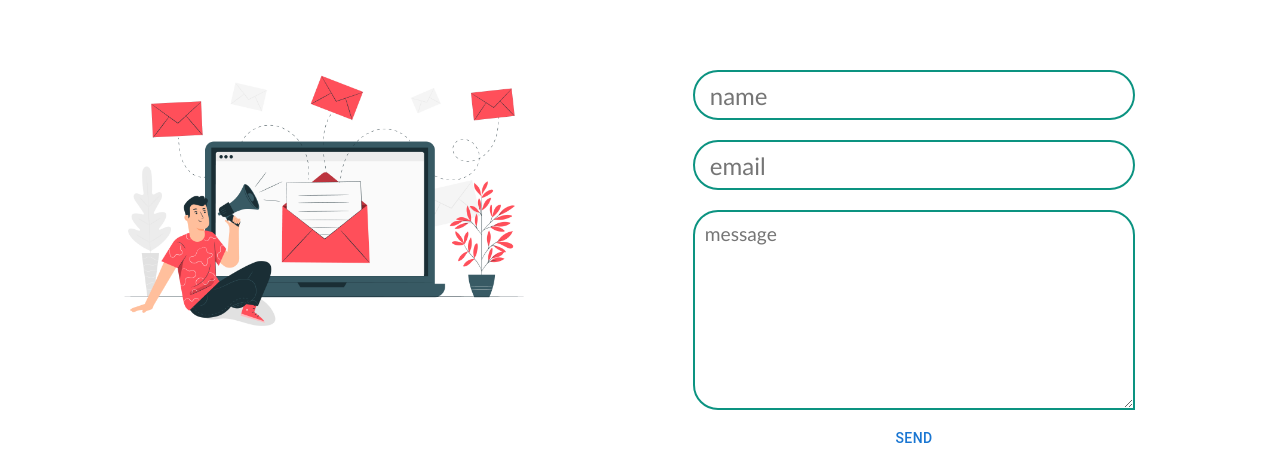
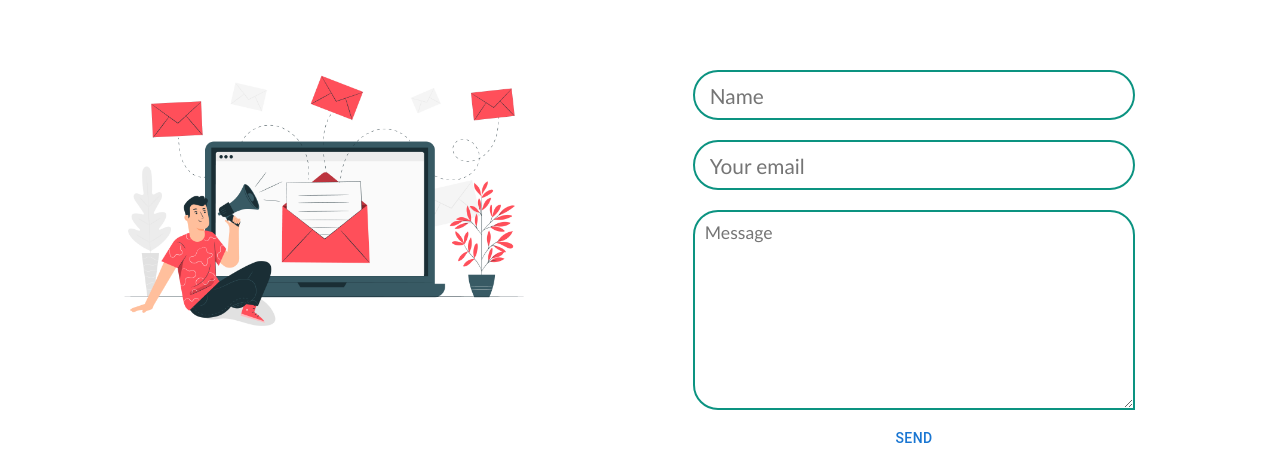
Before and after one commit to sina-olfati/sina-olfati-site, a React (Create React App) app: page /contact in a window 1280 px wide. Shown: the part 800-1260 px from the top of the page. Built offline with nearby package versions, Linux system fonts and the light colour scheme; a web font is replaced by a local one.

Commit message:
Contact: EmailMe: made it bilingual

```diff
--- a/public/assets/locales/en/translation.json
+++ b/public/assets/locales/en/translation.json
@@ -65,5 +65,16 @@
     "portfolio-two-name": "Sina's Market",
     "portfolio-two-description": "Every resume needs a shopping cart project, Also it is an evidence to my skills with redux",
     "portfolio-two-technologies": "Technologies: React, Redux, TypeScript, PWA(It is installable), Material Ui, SPA, Formik, i18next(made it multilingual), JavaScript, CSS, HTML",
-    "portfolio-two-visit": "Visit the site"
+    "portfolio-two-visit": "Visit the site",
+
+
+    "contact-emailme-emailme": "Email Me",
+    "contact-emailme-name-placeholder": "Name",
+    "contact-emailme-email-placeholder": "Your email",
+    "contact-emailme-message-placeholder": "Message",
+    "contact-emailme-name-error": "Please enter your name",
+    "contact-emailme-message-error": "Please write a message",
+    "contact-emailme-email-error1": "Please enter your email",
+    "contact-emailme-email-error2": "Email format is not correct",
+    "contact-emailme-send": "Send"
 }
--- a/src/components/contact/EmailMe.css
+++ b/src/components/contact/EmailMe.css
@@ -35,7 +35,7 @@
 .field-container input {
     height: 50px;
     color: #494949;
-    font-size: 1.5rem;
+    font-size: 1.3rem;
     font-weight: 400;
     padding: 15px;
     border: solid 2px rgb(12, 147, 129);
@@ -45,7 +45,7 @@
 .field-container textarea {
     height: 200px;
     color: #494949;
-    font-size: 1.2rem;
+    font-size: 1.1rem;
     font-weight: 400;
     padding: 10px;
     border: solid 2px rgb(12, 147, 129);
--- a/src/components/contact/EmailMe.tsx
+++ b/src/components/contact/EmailMe.tsx
@@ -1,4 +1,5 @@
-import React, {useRef} from 'react'
+import React, {useRef, useEffect, useState} from 'react'
+
 import './EmailMe.css'
 import emailjs from '@emailjs/browser';
 
@@ -6,20 +7,34 @@ import emailjs from '@emailjs/browser';
 import { Button } from '@mui/material';
 import {TextField} from '@mui/material';
 
+// i18next
+import { useTranslation } from "react-i18next";
+
 // Formik
 import { Formik, Form, Field, ErrorMessage } from 'formik';
 import * as yup from 'yup'
 
-const validationSchema = yup.object ({
-  name: yup.string().required('Please enter your name'),
-  message: yup.string().required('Please write a message'),
-  email: yup.string().required('Please enter your email').email('Email format is not correct'),
-})
-
-
 
 
 const EmailMe = () => {
+
+  const [language, setLanguage] = useState(localStorage.getItem("i18nextLng"))
+  // const isEn = bodyDir == "ltr" ? true : false
+
+  const { t } = useTranslation()
+
+  useEffect(() => {
+    setLanguage(localStorage.getItem("i18nextLng"))
+  }, [localStorage.getItem("i18nextLng")])
+
+
+  const validationSchema = yup.object ({
+    name: yup.string().required(t("contact-emailme-name-error")),
+    email: yup.string().required(t("contact-emailme-email-error1")).email(t("contact-emailme-email-error2")),
+    message: yup.string().required(t("contact-emailme-message-error")),
+  })
+
+
   const form = useRef();
 
   const sendEmail = (e: any) => {
@@ -34,8 +49,8 @@ const EmailMe = () => {
   }
 
   return (
-    <div className='emailme-container'>
-      <h1>Email Me</h1>
+    <div className='emailme-container' lang={language}>
+      <h1>{t("contact-emailme-emailme")}</h1>
       <Formik
        initialValues={{ name: '', message: '', email: '' }}
        onSubmit={() => {
@@ -45,18 +60,18 @@ const EmailMe = () => {
       >
         <Form ref={form} className='form-tag' action="https://formsubmit.co/sinaolfati6@gmail.com" method="POST">
           <div className='field-container'>
-            <Field placeholder='name' type='text' name='name' required/>
+            <Field placeholder={t("contact-emailme-name-placeholder")} type='text' name='name'/>
             <ErrorMessage name="name" />
           </div>
           <div className='field-container'>
-            <Field placeholder='email' name="email" required/>
+            <Field placeholder={t("contact-emailme-email-placeholder")} name="email"/>
             <ErrorMessage name='email' />
           </div>
           <div className='field-container'>
-            <Field placeholder="message" name="message" as='textarea'/>
+            <Field placeholder={t("contact-emailme-message-placeholder")} name="message" as='textarea'/>
             <ErrorMessage name='message'/>
           </div>
-          <Button type='submit'>SEND</Button>
+          <Button type='submit'>{t("contact-emailme-send")}</Button>
         </Form>
       </Formik>
     </div>
--- a/src/screens/Contact.tsx
+++ b/src/screens/Contact.tsx
@@ -1,4 +1,4 @@
-import React from 'react'
+import React, {useEffect, useState} from 'react'
 import './Contact.css'
 import { Link } from 'react-router-dom'
 
@@ -18,7 +18,11 @@ import GitHubIcon from '@mui/icons-material/GitHub';
 import InstagramIcon from '@mui/icons-material/Instagram';
 import TelegramIcon from '@mui/icons-material/Telegram';
 
+
+
 const Contact = () => {
+
+
   return (
     <div>
         <Menu />
```
Also changed, not shown: public/assets/locales/fa/translation.json (+12 -1 lines).
